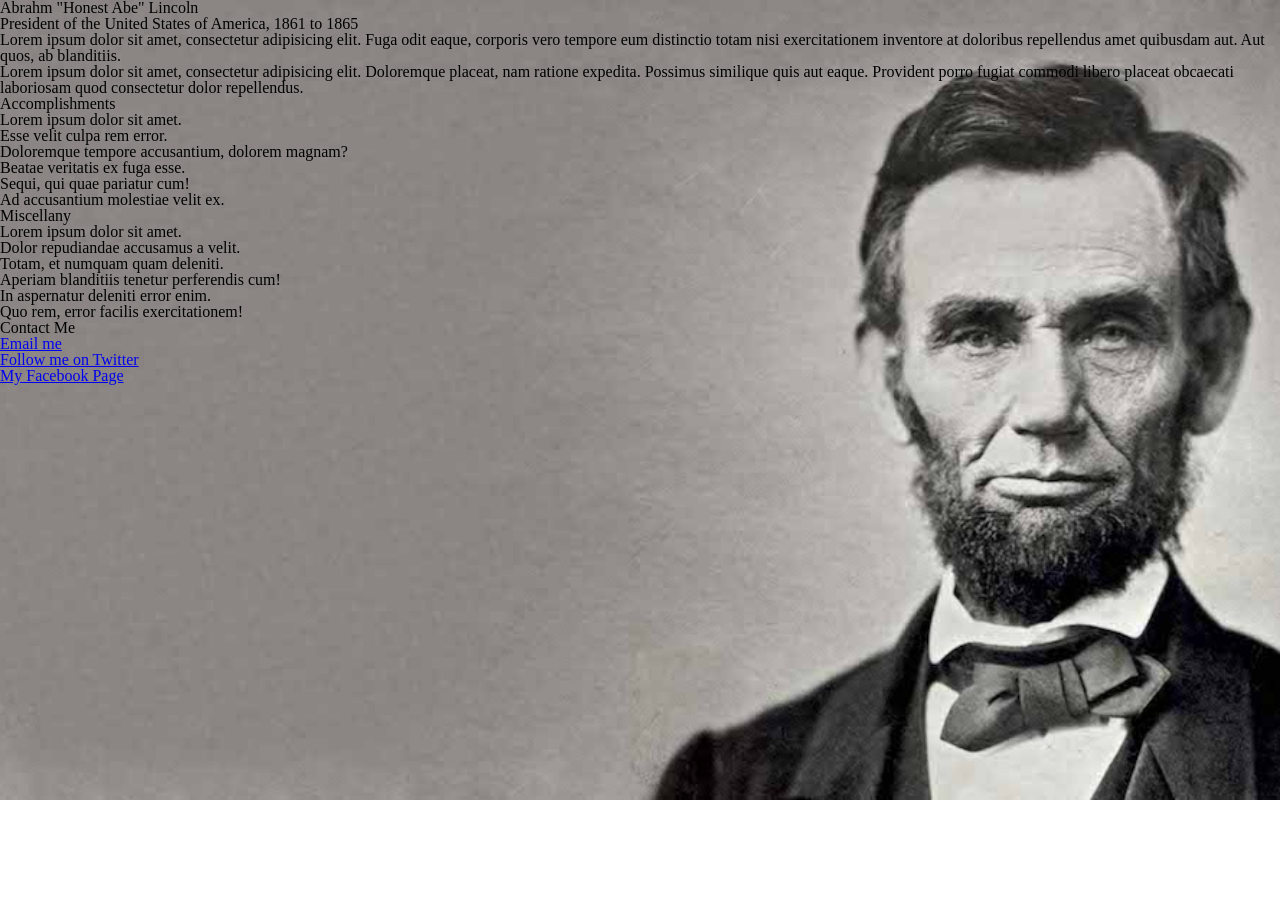
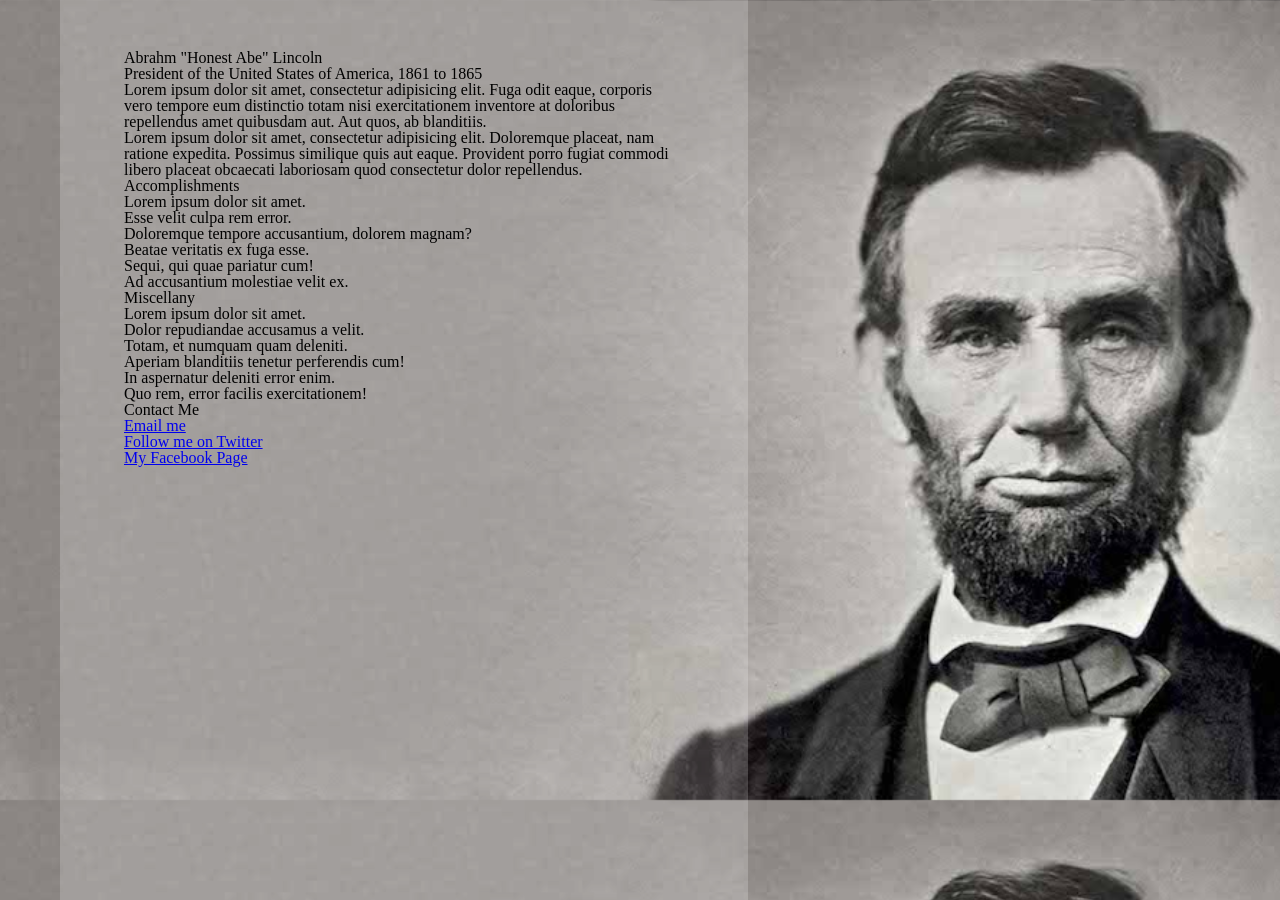
Before and after one commit to joseph-ortiz/thinkful-honest-abe, a plain HTML site: page index.html in a window 1280 px wide. Before the commit the page ends 800 px from the top, so only its background shows below. Drawn offline with Linux system fonts and the light colour scheme.

Commit message:
added container with styling

```diff
--- a/index.html
+++ b/index.html
@@ -7,6 +7,7 @@
 	<link rel="stylesheet" type="text/css" href="main.css">
 </head>
 <body>
+<div class="container">
 	<h1>Abrahm "Honest Abe" Lincoln</h1>
 	<h2>President of the United States of America, 1861 to 1865</h2>
 	<p>Lorem ipsum dolor sit amet, consectetur adipisicing elit. Fuga odit eaque, corporis vero tempore eum distinctio totam nisi exercitationem inventore at doloribus repellendus amet quibusdam aut. Aut quos, ab blanditiis.</p>
@@ -46,5 +47,7 @@
 		<li><a href="https://www.facebook.com/PresidentLincoln" target="_blank">My Facebook Page</a></li>
 	</ul>
 
+</div>
+
 </body>
 </html>
--- a/main.css
+++ b/main.css
@@ -5,3 +5,11 @@ body{
 	-moz-background-size: cover;
 	-o-background-size: cover;
 }
+
+.container{
+	background-color: rgba(255,255,255,0.20);
+	margin-left: 60px;
+	padding: 50px 64px;
+	width: 560px;
+	min-height: 800px;
+}
```
